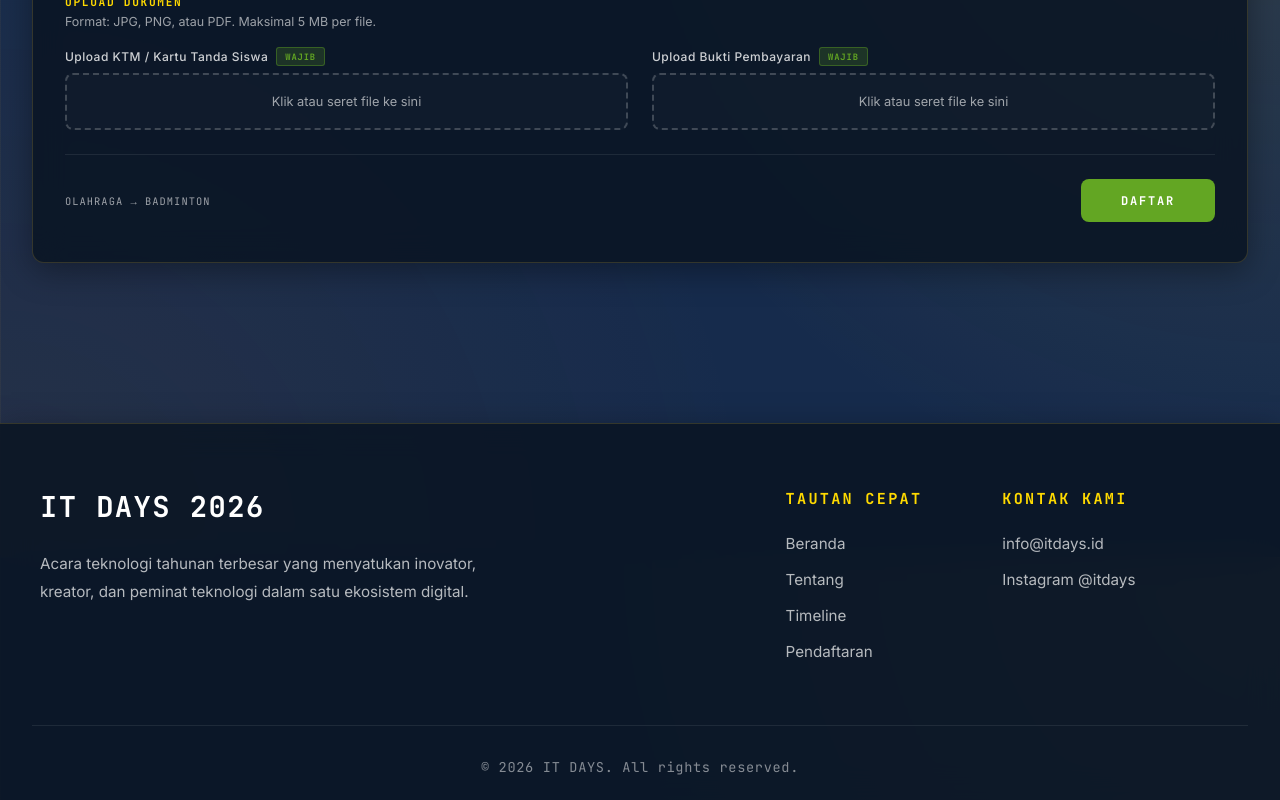
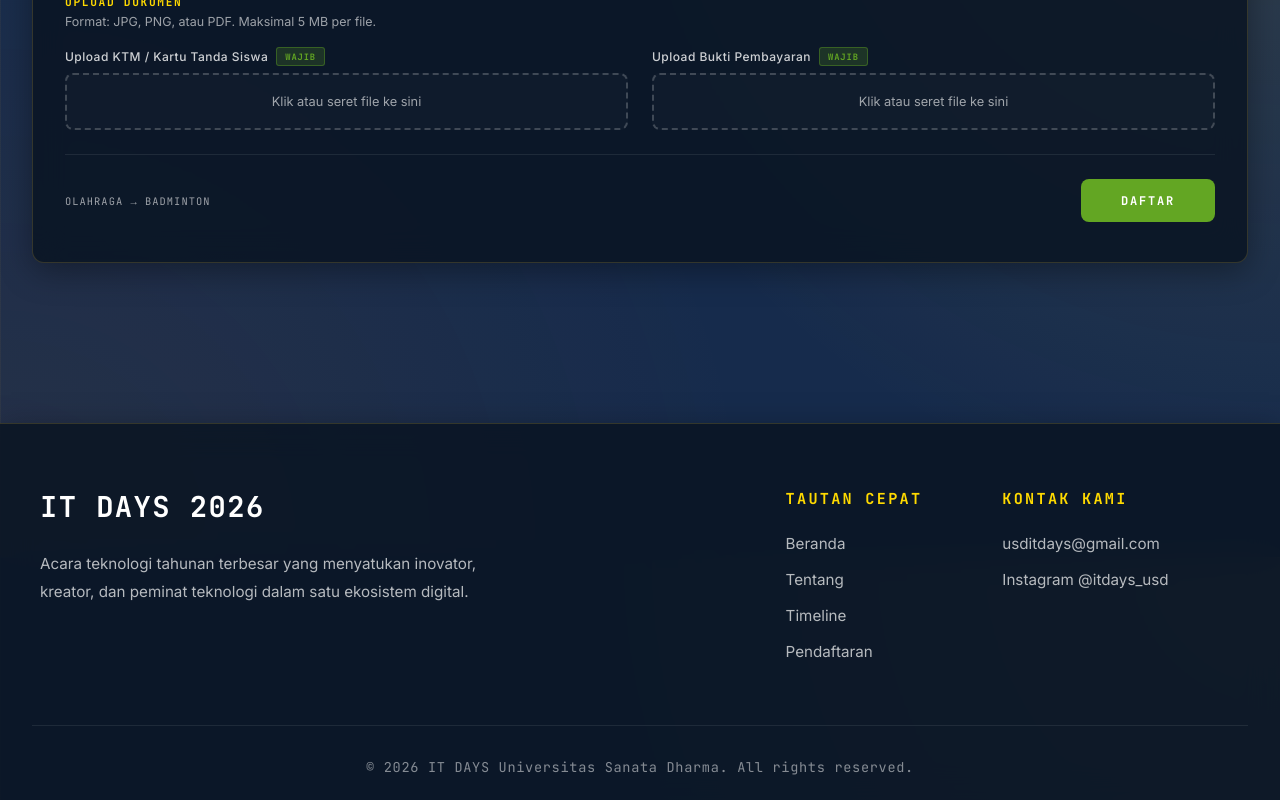
Before and after one commit to DanielJoanF/ITDAYS, a React (Vite) app: page / in a window 1280 px wide. Shown: the part 5843-6643 px from the top of the page. Built offline with nearby package versions, Linux system fonts and the light colour scheme; no server answers.

Commit message:
edit footer

```diff
--- a/src/components/Footer/Footer.jsx
+++ b/src/components/Footer/Footer.jsx
@@ -23,14 +23,14 @@ const Footer = () => {
           <div className="footer-col">
             <h4>Kontak Kami</h4>
             <ul>
-              <li><a href="mailto:info@itdays.id">info@itdays.id</a></li>
-              <li><a href="#">Instagram @itdays</a></li>
+              <li><a href="mailto:usditdays@gmail.com">usditdays@gmail.com</a></li>
+              <li><a href="#">Instagram @itdays_usd</a></li>
             </ul>
           </div>
         </div>
       </div>
       <div className="footer-bottom">
-        <p>&copy; 2026 IT DAYS. All rights reserved.</p>
+        <p>&copy; 2026 IT DAYS Universitas Sanata Dharma. All rights reserved.</p>
       </div>
     </footer>
   );
```
